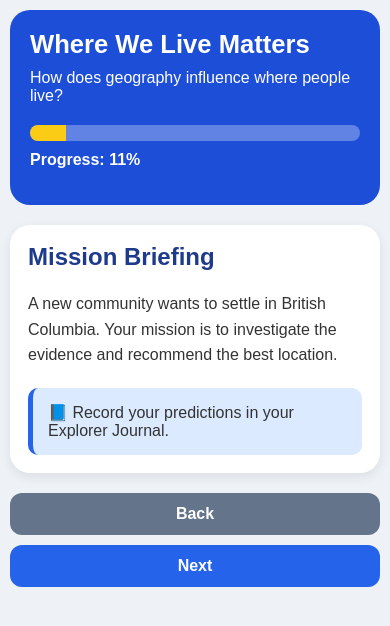
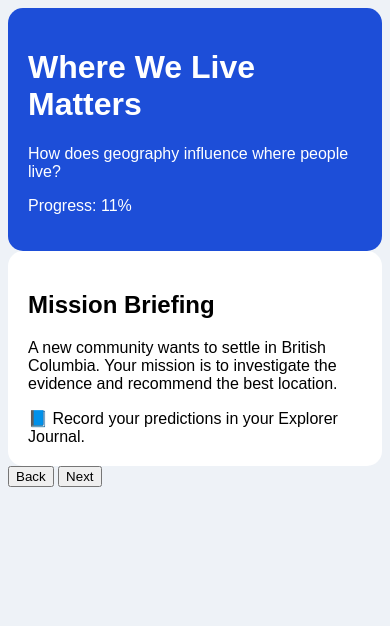
Before and after one commit to Finneghan70/social-studies-explorer, a plain HTML site: page index.html in a window 390 px wide. Drawn offline with Linux system fonts and the light colour scheme.

Commit message:
Update styles.css

```diff
--- a/styles.css
+++ b/styles.css
@@ -1,231 +1,17 @@
-* {
-    box-sizing: border-box;
+body {
+    background-color: #eef2f7;
+    font-family: Arial, sans-serif;
 }
-
-body {
-    margin: 0;
-    padding: 0;
-    font-family: Arial, Helvetica, sans-serif;
-    background-color: #eef2f7;
-    color: #333;
-}
-
-.container {
-    max-width: 900px;
-    margin: 0 auto;
-    padding: 20px;
-}
-
-/* Header */
 
 header {
     background: #1d4ed8;
     color: white;
-    padding: 25px;
-    border-radius: 20px;
-    margin-bottom: 20px;
+    padding: 20px;
+    border-radius: 15px;
 }
-
-header h1 {
-    margin: 0;
-    font-size: 2rem;
-}
-
-header p {
-    margin-top: 10px;
-}
-
-/* Progress Bar */
-
-.progress-bar {
-    width: 100%;
-    height: 16px;
-    background: rgba(255, 255, 255, 0.3);
-    border-radius: 100px;
-    overflow: hidden;
-    margin-top: 20px;
-}
-
-#progress-fill {
-    height: 100%;
-    width: 0%;
-    background: #facc15;
-    transition: width 0.3s ease;
-}
-
-#progress-text {
-    margin-top: 10px;
-    font-weight: bold;
-}
-
-/* Main Cards */
 
 .card {
     background: white;
-    padding: 25px;
-    border-radius: 20px;
-    box-shadow: 0 4px 12px rgba(0, 0, 0, .08);
-    margin-bottom: 20px;
+    padding: 20px;
+    border-radius: 15px;
 }
-
-.card h2 {
-    margin-top: 0;
-    color: #1e3a8a;
-}
-
-.card p {
-    line-height: 1.6;
-}
-
-/* Feedback Boxes */
-
-.feedback {
-    background: #dbeafe;
-    border-left: 5px solid #2563eb;
-    padding: 15px;
-    margin-top: 20px;
-    border-radius: 10px;
-}
-
-/* Activation Question Buttons */
-
-.option-btn {
-    display: block;
-    width: 100%;
-    padding: 14px;
-    margin-bottom: 10px;
-    border: none;
-    border-radius: 12px;
-    background: #e5e7eb;
-    cursor: pointer;
-    font-size: 1rem;
-    transition: background 0.2s ease;
-}
-
-.option-btn:hover {
-    background: #cbd5e1;
-}
-
-/* Evidence Section */
-
-.evidence-grid {
-    display: grid;
-    grid-template-columns: repeat(auto-fit, minmax(240px, 1fr));
-    gap: 15px;
-}
-
-.evidence-card {
-    background: #f8fafc;
-    border: 2px solid #cbd5e1;
-    border-radius: 15px;
-    padding: 15px;
-    cursor: pointer;
-    transition: all 0.2s ease;
-}
-
-.evidence-card:hover {
-    transform: translateY(-2px);
-    box-shadow: 0 4px 12px rgba(0,0,0,.08);
-}
-
-.evidence-card.viewed {
-    background: #dcfce7;
-    border-color: #16a34a;
-}
-
-.evidence-card h3 {
-    margin-top: 0;
-    color: #0f172a;
-}
-
-/* Navigation Buttons */
-
-.nav-buttons {
-    display: flex;
-    justify-content: space-between;
-    margin-top: 20px;
-}
-
-button {
-    border: none;
-    cursor: pointer;
-    padding: 12px 24px;
-    border-radius: 12px;
-    font-weight: bold;
-    font-size: 1rem;
-}
-
-#back-btn {
-    background: #64748b;
-    color: white;
-}
-
-#back-btn:hover {
-    background: #475569;
-}
-
-#next-btn {
-    background: #2563eb;
-    color: white;
-}
-
-#next-btn:hover {
-    background: #1d4ed8;
-}
-
-/* Badge Screen */
-
-.badge {
-    background: #16a34a;
-    color: white;
-    text-align: center;
-}
-
-.badge h2 {
-    color: white;
-    font-size: 2rem;
-}
-
-.badge h3 {
-    font-size: 1.5rem;
-}
-
-/* Lists */
-
-ul {
-    padding-left: 20px;
-}
-
-li {
-    margin-bottom: 10px;
-}
-
-/* Mobile */
-
-@media (max-width: 600px) {
-
-    .container {
-        padding: 10px;
-    }
-
-    header {
-        padding: 20px;
-    }
-
-    header h1 {
-        font-size: 1.6rem;
-    }
-
-    .card {
-        padding: 18px;
-    }
-
-    .nav-buttons {
-        flex-direction: column;
-        gap: 10px;
-    }
-
-    .nav-buttons button {
-        width: 100%;
-    }
-}
```
